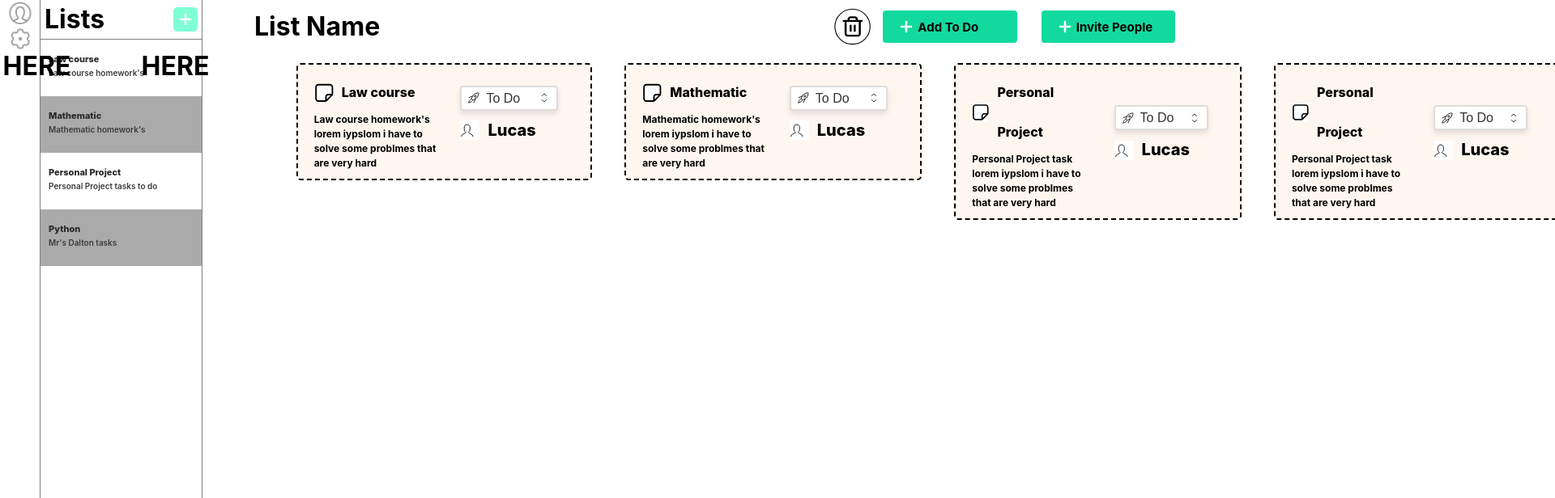
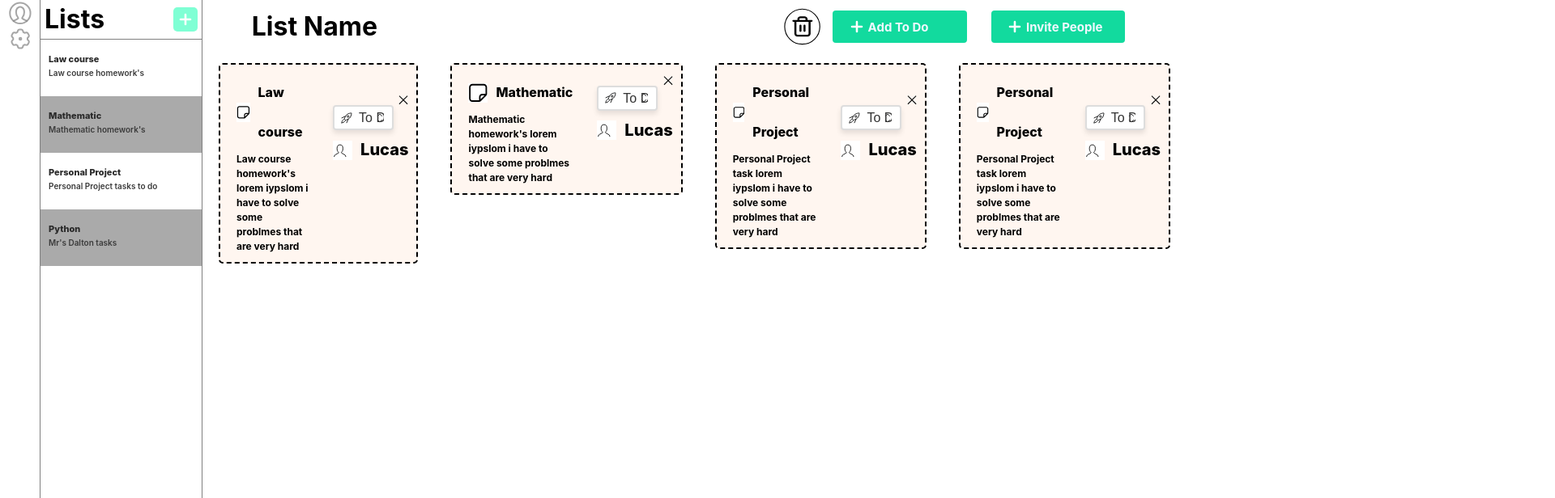
Before and after one commit to Lucas-Cunhaa/ToDo-List-Project, a React (Vite) app in the folder my-vue-app/: page /toDo in a window 1280 px wide. Shown: the top 616 px of the page at 81% size, 1920 px wide, since content can reach past the window. Built offline with nearby package versions, Linux system fonts and the light colour scheme.

Commit message:
Adding close svg to the to do container

```diff
--- a/my-vue-app/src/Css/toDoComponent.css
+++ b/my-vue-app/src/Css/toDoComponent.css
@@ -2,7 +2,6 @@
     margin : 0;
     padding : 0;
     box-sizing: border-box;
-    color: black;
 
 }
 .task-group{
@@ -13,6 +12,7 @@
     margin: 20px 20px;
     justify-content: space-between;
     border-radius: 5px 5px 5px 5px;
+    color: rgb(0, 0, 0);
 }
 .to-do{
     border: 2px  dashed black;
@@ -98,3 +98,12 @@
   .to-do-select-state:focus {
     border-color: #08dbad;
   }
+  .select-group{
+    display: flex;
+    align-items: flex-start;
+    justify-content: space-between;
+    flex-direction: row;
+  }
+  .delete-small-svg{
+    margin-top : -12px
+  }
--- a/my-vue-app/src/components/toDos.tsx
+++ b/my-vue-app/src/components/toDos.tsx
@@ -63,20 +63,21 @@ const ToDoComponent = () => {
                 </div>
               </div>
               <div className="task-right to-do-right">
+              <div className="select-group" >
                   <select
                     id="select-state"
                     className="to-do-select-state"
                     value={state}
                     onChange={(e) => handleChange(id, e.target.value)}
                   >
-
-
                     <option value="ToDo"> To Do </option>
                     <option value="Doing"> Doing </option>
                     <option value="Done"> Done </option>
-
-
                   </select>
+                  <svg className="delete-small-svg" width="12" height="12" viewBox="0 0 8 8" fill="none" xmlns="http://www.w3.org/2000/svg">
+                  <path d="M7.40725 0.403931L0.643799 7.16738M0.643799 0.403931L7.40725 7.16738" stroke="#101112" stroke-width="0.737831"/>
+                  </svg>
+                </div>
                 <div className="task-member to-do-member">
                   <svg className="member-svg" width="24"height="24" viewBox="0 0 17 16" fill="none" xmlns="http://www.w3.org/2000/svg">
                     <path d="M1.09766 13.3878C1.09766 11.4664 3.65957 11.4664 4.94053 10.1854C5.581 9.54492 3.65957 9.54492 3.65957 6.34253C3.65957 4.20781 4.51333 3.14014 6.22148 3.14014C7.92964 3.14014 8.78339 4.20781 8.78339 6.34253C8.78339 9.54492 6.86196 9.54492 7.50244 10.1854C8.78339 11.4664 11.3453 11.4664 11.3453 13.3878" stroke="black" stroke-width="0.614859" stroke-linecap="round"/>
@@ -100,19 +101,21 @@ const ToDoComponent = () => {
                 </div>
               </div>
               <div className="task-right doing-right">
+              <div className="select-group" >
                   <select
                     id="select-state"
                     className="to-do-select-state"
                     value={state}
                     onChange={(e) => handleChange(id, e.target.value)}
                   >
-
-                  <option value="ToDo">ToDo</option>
-                  <option value="Doing">Doing</option>
-                  <option value="Done">Done</option>
-
-
+                    <option value="ToDo"> To Do </option>
+                    <option value="Doing"> Doing </option>
+                    <option value="Done"> Done </option>
                   </select>
+                  <svg className="delete-small-svg" width="12" height="12" viewBox="0 0 8 8" fill="none" xmlns="http://www.w3.org/2000/svg">
+                  <path d="M7.40725 0.403931L0.643799 7.16738M0.643799 0.403931L7.40725 7.16738" stroke="#101112" stroke-width="0.737831"/>
+                  </svg>
+                </div>
                 <div className="task-member doing-member">
                   <svg className="member-svg" width="24" height="24" viewBox="0 0 17 16" fill="none" xmlns="http://www.w3.org/2000/svg">
                     <path d="M1.09766 13.3878C1.09766 11.4664 3.65957 11.4664 4.94053 10.1854C5.581 9.54492 3.65957 9.54492 3.65957 6.34253C3.65957 4.20781 4.51333 3.14014 6.22148 3.14014C7.92964 3.14014 8.78339 4.20781 8.78339 6.34253C8.78339 9.54492 6.86196 9.54492 7.50244 10.1854C8.78339 11.4664 11.3453 11.4664 11.3453 13.3878" stroke="black" stroke-width="0.614859" stroke-linecap="round"/>
@@ -126,7 +129,7 @@ const ToDoComponent = () => {
             <div className="task-group done">
               <div className="task-left done-left">
                 <div className="task-title done-title">
-                  <svg width="12" height="12" viewBox="0 0 12 12" fill="none" xmlns="http://www.w3.org/2000/svg">
+                  <svg width="24" height="24" className="paper-svg" viewBox="0 0 12 12" fill="none" xmlns="http://www.w3.org/2000/svg">
                     <path d="M9.67464 0.404053C10.7783 0.404053 11.6729 1.29872 11.6729 2.40234V6.63176C11.6729 6.99867 11.5272 7.35055 11.2677 7.61L7.81141 11.0663C7.55197 11.3258 7.20009 11.4715 6.83318 11.4715H2.60376C1.50013 11.4715 0.605469 10.5769 0.605469 9.47322V2.40234C0.605469 1.29872 1.50013 0.404053 2.60376 0.404053H9.67464ZM9.67464 1.32634H2.60376C2.0095 1.32634 1.52776 1.80808 1.52776 2.40234V9.47322C1.52776 10.0675 2.0095 10.5492 2.60376 10.5492H6.75406V8.55094C6.75406 7.48537 7.58809 6.61459 8.63896 6.55581L8.75235 6.55264H10.7506V2.40234C10.7506 1.80808 10.2689 1.32634 9.67464 1.32634ZM10.0983 7.47493H8.75235C8.1878 7.47493 7.7248 7.90971 7.67992 8.46269L7.67635 8.55094V9.89686L10.0983 7.47493Z" fill="black"/>
                   </svg>
                   <h2 className="task-title-h2 done-title-h2">{title}</h2>
@@ -136,16 +139,21 @@ const ToDoComponent = () => {
                 </div>
               </div>
               <div className="task-right done-right">
+              <div className="select-group" >
                   <select
                     id="select-state"
                     className="to-do-select-state"
                     value={state}
                     onChange={(e) => handleChange(id, e.target.value)}
                   >
-                  <option className="task-state" value="ToDo">ToDo</option>
-                  <option className="task-state" value="Doing">Doing</option>
-                  <option className="task-state" value="Done">Done</option>
+                    <option value="ToDo"> To Do </option>
+                    <option value="Doing"> Doing </option>
+                    <option value="Done"> Done </option>
                   </select>
+                  <svg className="delete-small-svg" width="12" height="12" viewBox="0 0 8 8" fill="none" xmlns="http://www.w3.org/2000/svg">
+                  <path d="M7.40725 0.403931L0.643799 7.16738M0.643799 0.403931L7.40725 7.16738" stroke="#101112" stroke-width="0.737831"/>
+                  </svg>
+                </div>
                 <div className="task-member done-member">
                   <svg className="member-svg" width="24" height="24" viewBox="0 0 17 16" fill="none" xmlns="http://www.w3.org/2000/svg">
                     <path d="M1.09766 13.3878C1.09766 11.4664 3.65957 11.4664 4.94053 10.1854C5.581 9.54492 3.65957 9.54492 3.65957 6.34253C3.65957 4.20781 4.51333 3.14014 6.22148 3.14014C7.92964 3.14014 8.78339 4.20781 8.78339 6.34253C8.78339 9.54492 6.86196 9.54492 7.50244 10.1854C8.78339 11.4664 11.3453 11.4664 11.3453 13.3878" stroke="black" stroke-width="0.614859" stroke-linecap="round"/>
--- a/my-vue-app/src/pages/ToDoPage.tsx
+++ b/my-vue-app/src/pages/ToDoPage.tsx
@@ -14,11 +14,7 @@ const ToDoPage = () => {
             <TopBar />
           </div>
           <div className="to-do-tasks">
-            <div className="todo"> <h1> HERE</h1></div>
-            <div className="todo"> <h1> HERE</h1></div>
-            <div className="todo"> <h1> HERE</h1></div>
             <ToDoComponent />
-
           </div>
        </div>
        </div>
```
Lines whose indentation alone changed are shown as unchanged.
